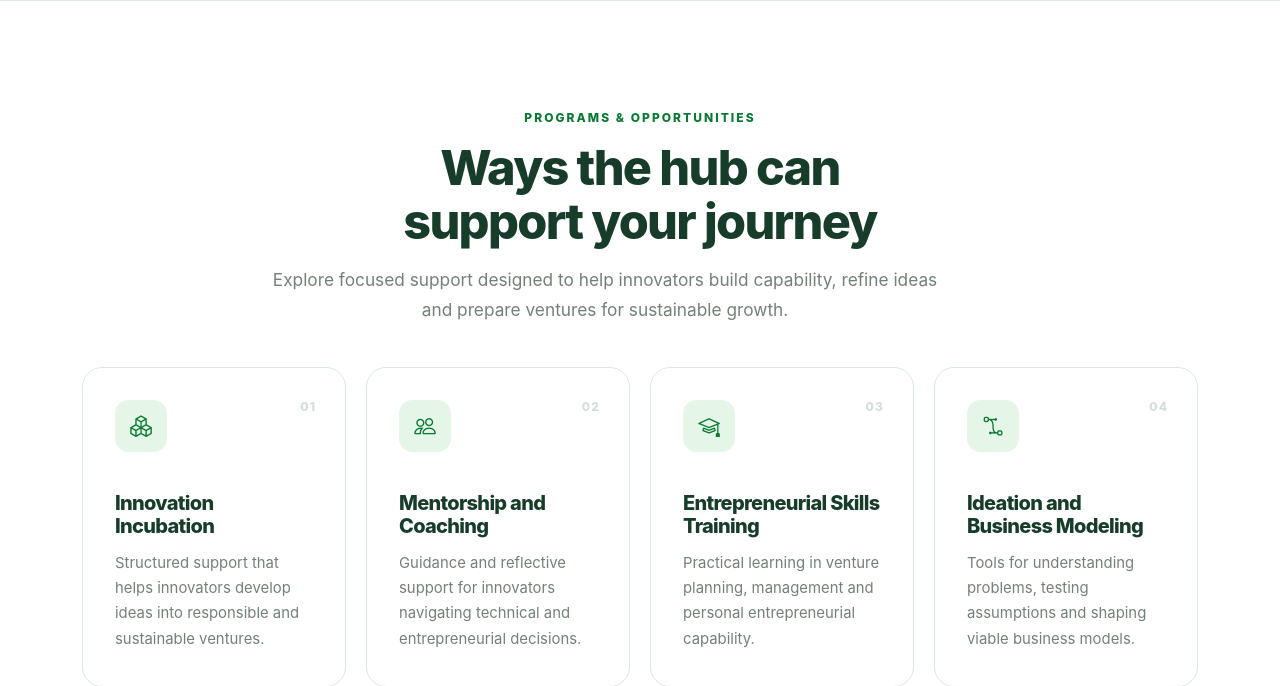
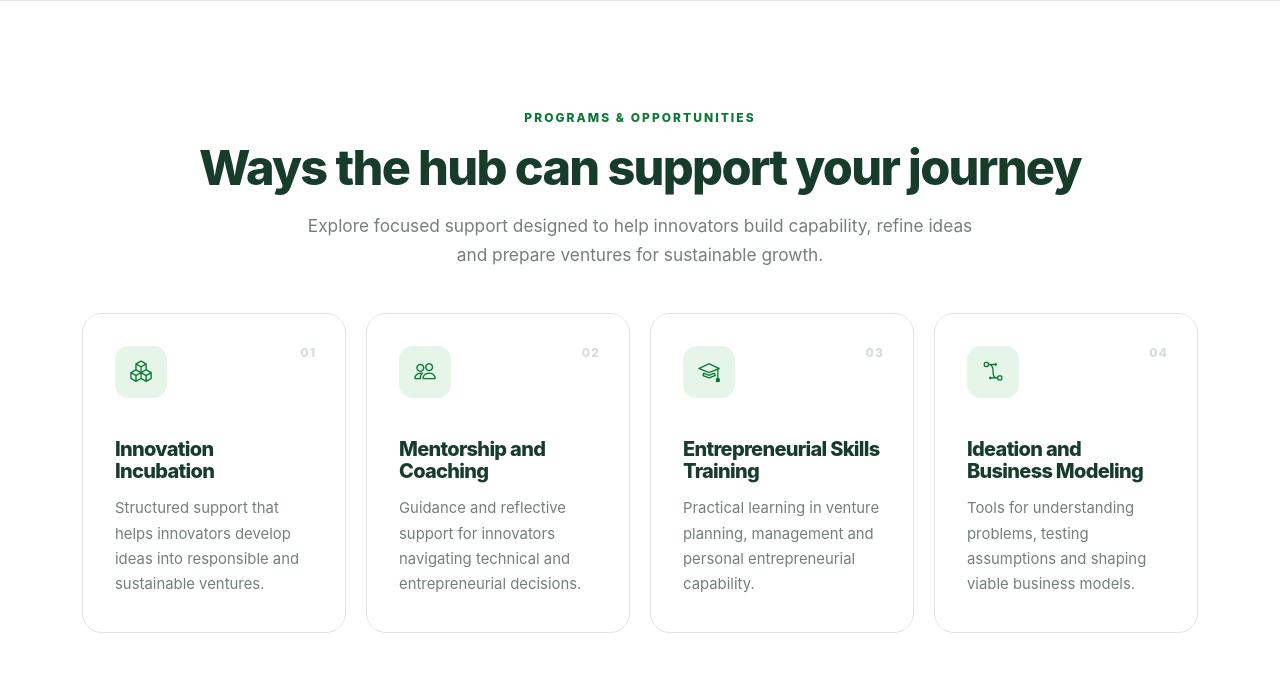
Before and after one commit to JAPHES/tsavo_innovation-incubation_hub_website, a Django app: page / in a window 1280 px wide. Shown: the part 3845-4531 px from the top of the page. Run offline with Django 5.2, Linux system fonts and the light colour scheme; data comes from the database, SQL or seed files in the repository; data that the repository does not hold is empty.

Commit message:
Keep programs heading on one line on wider screens

```diff
--- a/static/css/main.css
+++ b/static/css/main.css
@@ -89,6 +89,11 @@ p { margin-top: 0; }
 .section-heading { max-width: 740px; margin-bottom: 2.7rem; }
 .section-heading h2 { margin: .65rem 0 1rem; text-wrap: balance; }
 .section-heading p { max-width: 670px; margin-bottom: 0; color: var(--color-muted); font-size: 1.08rem; }
+.programs-section .section-heading { max-width: 1000px; }
+.programs-section .section-heading p { margin-inline: auto; }
+@media (min-width: 821px) {
+  .programs-section .section-heading h2 { white-space: nowrap; }
+}
 .section-heading.light p, .dark-section .section-heading p { color: rgba(255,255,255,.7); }
 .section-top { display: flex; align-items: flex-end; justify-content: space-between; gap: 3rem; margin-bottom: 2.7rem; }
 .section-top .section-heading { margin-bottom: 0; }
--- a/templates/base.html
+++ b/templates/base.html
@@ -15,7 +15,7 @@
   <link rel="preconnect" href="https://cdn.jsdelivr.net" crossorigin>
   <link href="https://cdn.jsdelivr.net/npm/bootstrap@5.3.3/dist/css/bootstrap.min.css" rel="stylesheet" integrity="sha384-QWTKZyjpPEjISv5WaRU9OFeRpok6YctnYmDr5pNlyT2bRjXh0JMhjY6hW+ALEwIH" crossorigin="anonymous">
   <link href="https://cdn.jsdelivr.net/npm/bootstrap-icons@1.11.3/font/bootstrap-icons.min.css" rel="stylesheet" integrity="sha384-XGjxtQfXaH2tnPFa9x+ruJTuLE3Aa6LhHSWRr1XeTyhezb4abCG4ccI5AkVDxqC+" crossorigin="anonymous">
-  <link rel="stylesheet" href="{% static 'css/main.css' %}?v=20261116-1">
+  <link rel="stylesheet" href="{% static 'css/main.css' %}?v=20261116-2">
   <link rel="stylesheet" href="{% static 'css/components.css' %}?v=20261109-2">
   <link rel="stylesheet" href="{% static 'css/responsive.css' %}?v=20261109-3">
   {% block extra_head %}{% endblock %}
```
